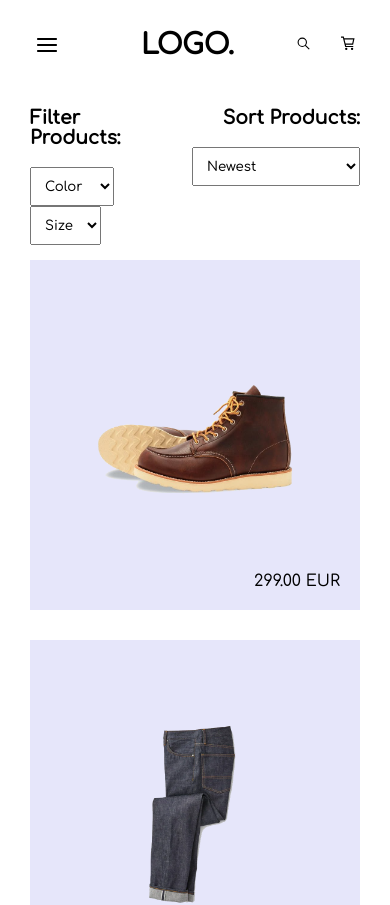
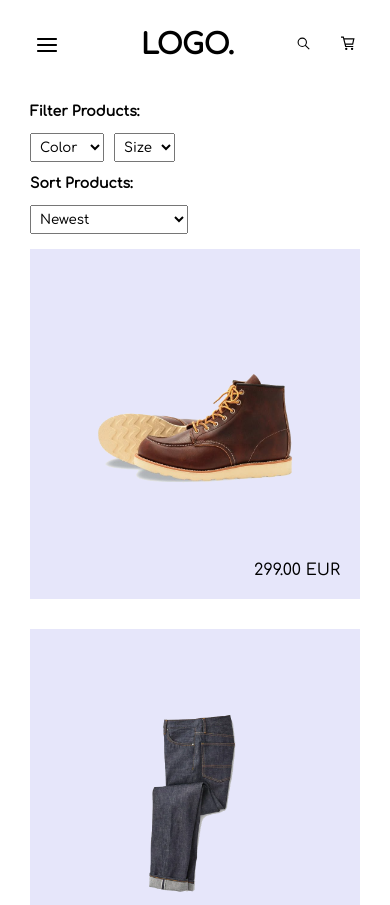
Before and after one commit to ArturasKi/react-e-commerce-app, a React (Create React App) app in the folder myapp/: page /productlist/mens in a window 390 px wide. Shown: the top 905 px of the page. Built offline with nearby package versions, Linux system fonts and the light colour scheme; the HTML template or start-up script is replaced by a standard one.

Commit message:
Mobile css changes

```diff
--- a/myapp/src/App.scss
+++ b/myapp/src/App.scss
@@ -1050,11 +1050,6 @@ html {
 
     select {
       padding: 10px;
-
-      option {
-        background-color: #adeeda;
-        margin: 20px;
-      }
     }
 
     select:nth-child(2) {
@@ -1074,6 +1069,75 @@ html {
     select:nth-child(2) {
       padding: 10px;
       margin: 0 30px 0 0;
+    }
+  }
+}
+
+@media only screen and (max-width: 500px) {
+  .filter-container {
+    flex-wrap: wrap;
+
+    .filter {
+
+      h3 {
+        font-size: 14px;
+      }
+
+      select {
+        padding: 5px;
+      }
+
+      select:nth-child(2) {
+        margin-right: 10px;
+      }
+    }
+
+    .sort {
+
+      h3 {
+        font-size: 14px;
+      }
+
+      select:nth-child(2) {
+        padding: 5px;
+        margin: 0 30px 0 0;
+      }
+    }
+  }
+}
+
+@media only screen and (max-width: 412px) {
+  .filter-container {
+    flex-wrap: wrap;
+
+    .filter {
+
+      h3 {
+        font-size: 14px;
+      }
+
+      select {
+        padding: 5px;
+      }
+
+      select:nth-child(2) {
+        margin-right: 10px;
+      }
+    }
+
+    .sort {
+
+      margin-left: 30px;
+
+      h3 {
+        margin-left: 0px;
+        text-align: start;
+      }
+
+      select:nth-child(2) {
+        padding: 5px;
+        margin: 0;
+      }
     }
   }
 }
```
